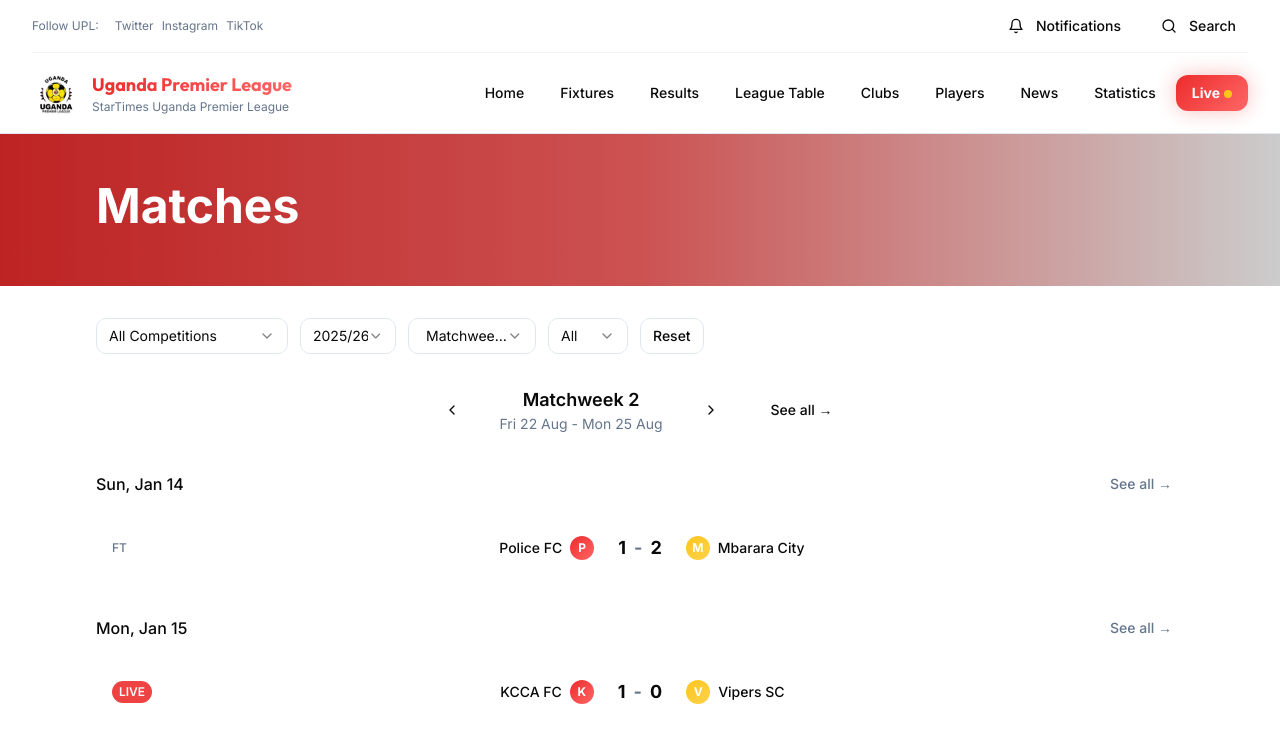
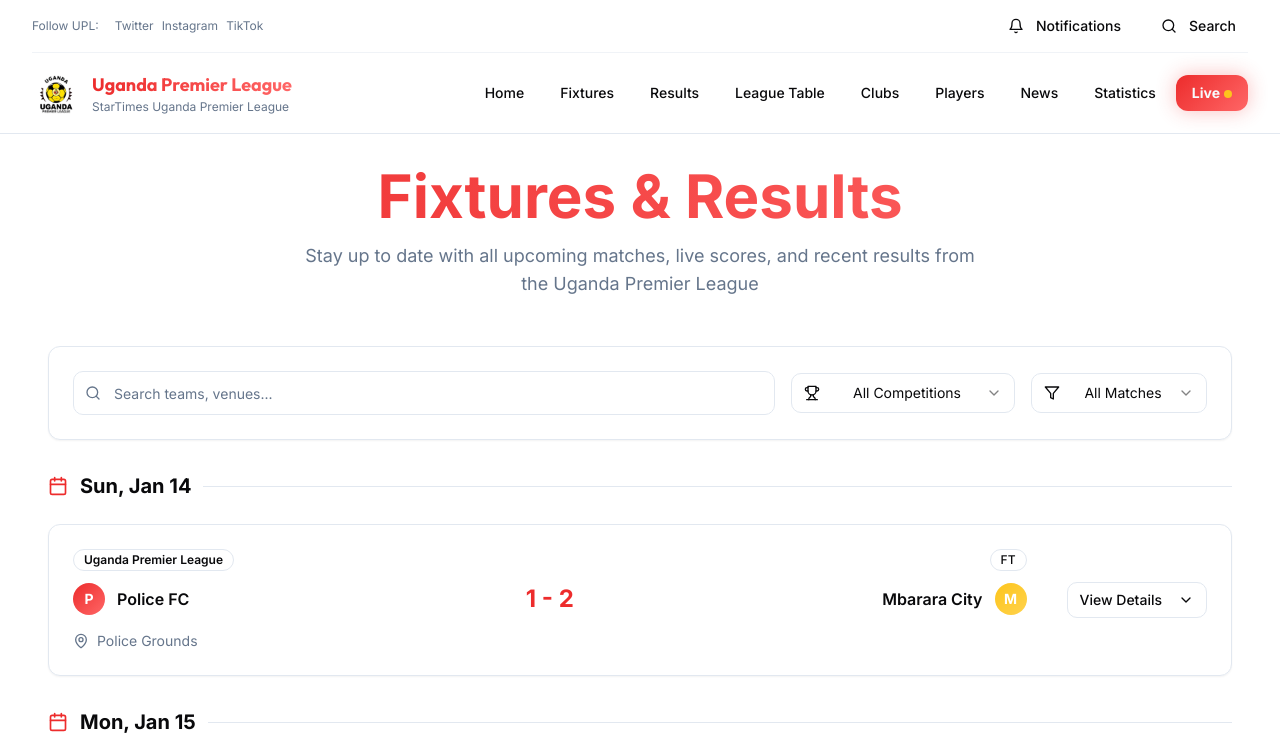
Before and after one commit to namronny111-max/uganda-football-hub-83, a React (Vite) app: page /fixtures in a window 1280 px wide. Shown: the top 740 px of the page. Built offline with nearby package versions, Linux system fonts and the light colour scheme.

Commit message:
Reverted to commit d803b7fc551f90764bc1854607f0c5da42891365

```diff
--- a/src/pages/Fixtures.tsx
+++ b/src/pages/Fixtures.tsx
@@ -1,5 +1,5 @@
 import { useState, useMemo } from "react";
-import { Calendar, Search, Filter, Clock, MapPin, Trophy, ChevronLeft, ChevronRight } from "lucide-react";
+import { Calendar, Search, Filter, Clock, MapPin, Trophy, ChevronDown } from "lucide-react";
 import Header from "@/components/Header";
 import Footer from "@/components/Footer";
 import { Card, CardContent } from "@/components/ui/card";
@@ -32,7 +32,6 @@ const Fixtures = () => {
   const [searchTerm, setSearchTerm] = useState("");
   const [selectedCompetition, setSelectedCompetition] = useState("all");
   const [selectedStatus, setSelectedStatus] = useState("all");
-  const [selectedWeek, setSelectedWeek] = useState("current");
 
   const mockFixtures: Match[] = [
     {
@@ -166,20 +165,36 @@ const Fixtures = () => {
     <div className="min-h-screen bg-background">
       <Header />
 
-      {/* Gradient Hero Header */}
-      <div className="relative bg-gradient-to-r from-primary via-primary-glow to-primary-accent text-white">
-        <div className="absolute inset-0 bg-black/20"></div>
-        <div className="relative container mx-auto px-6 sm:px-8 lg:px-16 xl:px-24 py-12">
-          <h1 className="text-4xl md:text-5xl font-bold mb-2">Matches</h1>
-        </div>
+      <main className="container mx-auto px-4 sm:px-6 lg:px-8 xl:px-12 py-8">
+        {/* Hero Section */}
+        <div className="text-center mb-12">
+          <h1 className="text-4xl md:text-5xl lg:text-6xl font-bold text-gradient-primary mb-4">
+            Fixtures & Results
+          </h1>
+          <p className="text-lg text-muted-foreground max-w-2xl mx-auto">
+            Stay up to date with all upcoming matches, live scores, and recent results from the Uganda Premier League
+          </p>
         </div>
 
-      <main className="container mx-auto px-6 sm:px-8 lg:px-16 xl:px-24 py-8">
-        {/* Compact Filters */}
-        <div className="flex flex-wrap items-center gap-3 mb-8">
+        {/* Filters */}
+        <Card className="mb-8 card-uganda">
+          <CardContent className="p-6">
+            <div className="flex flex-col lg:flex-row gap-4 items-start lg:items-center">
+              <div className="relative flex-1 min-w-0">
+                <Search className="absolute left-3 top-1/2 transform -translate-y-1/2 text-muted-foreground w-4 h-4" />
+                <Input
+                  placeholder="Search teams, venues..."
+                  value={searchTerm}
+                  onChange={(e) => setSearchTerm(e.target.value)}
+                  className="pl-10 h-11"
+                />
+              </div>
+
+              <div className="flex flex-col sm:flex-row gap-4 w-full lg:w-auto">
                 <Select value={selectedCompetition} onValueChange={setSelectedCompetition}>
-            <SelectTrigger className="w-48 h-9 text-sm">
-              <SelectValue placeholder="Premier League" />
+                  <SelectTrigger className="w-full sm:w-56">
+                    <Trophy className="w-4 h-4 mr-2" />
+                    <SelectValue placeholder="Competition" />
                   </SelectTrigger>
                   <SelectContent>
                     <SelectItem value="all">All Competitions</SelectItem>
@@ -189,138 +204,121 @@ const Fixtures = () => {
                   </SelectContent>
                 </Select>
 
-          <Select value="2025/26" onValueChange={() => {}}>
-            <SelectTrigger className="w-24 h-9 text-sm">
-              <SelectValue placeholder="2025/26" />
+                <Select value={selectedStatus} onValueChange={setSelectedStatus}>
+                  <SelectTrigger className="w-full sm:w-44">
+                    <Filter className="w-4 h-4 mr-2" />
+                    <SelectValue placeholder="Status" />
                   </SelectTrigger>
                   <SelectContent>
-              <SelectItem value="2025/26">2025/26</SelectItem>
-              <SelectItem value="2024/25">2024/25</SelectItem>
-            </SelectContent>
-          </Select>
-
-          <Select value={selectedWeek} onValueChange={setSelectedWeek}>
-            <SelectTrigger className="w-32 h-9 text-sm">
-              <SelectValue placeholder="Matchweek 2" />
-            </SelectTrigger>
-            <SelectContent>
-              <SelectItem value="current">Matchweek 2</SelectItem>
-              <SelectItem value="1">Matchweek 1</SelectItem>
-              <SelectItem value="3">Matchweek 3</SelectItem>
-            </SelectContent>
-          </Select>
-
-          <Select value={selectedStatus} onValueChange={setSelectedStatus}>
-            <SelectTrigger className="w-20 h-9 text-sm">
-              <SelectValue placeholder="Clubs" />
-            </SelectTrigger>
-            <SelectContent>
-              <SelectItem value="all">All</SelectItem>
+                    <SelectItem value="all">All Matches</SelectItem>
                     <SelectItem value="live">Live</SelectItem>
                     <SelectItem value="upcoming">Upcoming</SelectItem>
                     <SelectItem value="completed">Completed</SelectItem>
                   </SelectContent>
                 </Select>
-
-          <Button variant="outline" size="sm" className="h-9 px-3 text-sm">
-            Reset
-          </Button>
               </div>
-
-        {/* Week Navigation */}
-        <div className="flex items-center justify-center mb-8">
-          <Button variant="ghost" size="sm" className="p-2">
-            <ChevronLeft className="w-4 h-4" />
-          </Button>
-          <div className="mx-8 text-center">
-            <h2 className="text-lg font-semibold">Matchweek 2</h2>
-            <p className="text-sm text-muted-foreground">Fri 22 Aug - Mon 25 Aug</p>
             </div>
-          <Button variant="ghost" size="sm" className="p-2">
-            <ChevronRight className="w-4 h-4" />
-          </Button>
-          <Button variant="ghost" size="sm" className="ml-8 text-sm">
-            See all →
-          </Button>
-        </div>
+          </CardContent>
+        </Card>
 
         {/* Fixtures List */}
         {groupedFixtures.length > 0 ? (
           <div className="space-y-8">
             {groupedFixtures.map(([date, matches]) => (
-              <div key={date} className="space-y-1">
-                <div className="flex items-center justify-between mb-4">
-                  <h3 className="text-base font-medium text-foreground">
+              <div key={date} className="space-y-4">
+                <div className="flex items-center gap-3 mb-6">
+                  <Calendar className="w-5 h-5 text-primary" />
+                  <h2 className="text-xl font-bold text-foreground">
                     {formatDate(date)}
-                  </h3>
-                  <Button variant="ghost" size="sm" className="text-sm text-muted-foreground hover:text-foreground">
-                    See all →
-                  </Button>
+                  </h2>
+                  <div className="flex-1 h-px bg-border"></div>
                 </div>
 
-                <div className="space-y-1">
+                <div className="grid gap-4">
                   {matches.map((match) => (
-                    <div key={match.id} className="bg-card hover:bg-muted/50 transition-colors rounded-lg p-4">
-                      <div className="flex items-center justify-between">
-                        {/* Status Badge */}
-                        <div className="flex items-center gap-2 min-w-[60px]">
-                          {match.status === "completed" ? (
-                            <span className="text-xs text-muted-foreground font-medium">FT</span>
-                          ) : match.status === "live" ? (
-                            <Badge variant="destructive" className="text-xs px-1.5 py-0.5">
-                              LIVE
+                    <Card key={match.id} className="card-uganda hover:shadow-primary transition-all duration-300">
+                      <CardContent className="p-6">
+                        <div className="flex flex-col lg:flex-row lg:items-center gap-4">
+                          {/* Match Info */}
+                          <div className="flex-1">
+                            <div className="flex items-center justify-between mb-3">
+                              <Badge variant="outline" className="text-xs">
+                                {match.competition}
                               </Badge>
+                              {getStatusBadge(match)}
+                            </div>
+
+                            {/* Teams */}
+                            <div className="flex items-center justify-between gap-4 mb-4">
+                              <div className="flex items-center gap-3 flex-1">
+                                <div className="w-8 h-8 bg-gradient-primary rounded-full flex items-center justify-center text-white text-sm font-bold">
+                                  {match.homeTeam.charAt(0)}
+                                </div>
+                                <span className="font-semibold text-foreground">
+                                  {match.homeTeam}
+                                </span>
+                              </div>
+
+                              <div className="flex items-center gap-2 px-4">
+                                {match.status === "completed" || match.status === "live" ? (
+                                  <div className="text-2xl font-bold text-primary">
+                                    {match.homeScore} - {match.awayScore}
+                                  </div>
                                 ) : (
-                            <span className="text-xs text-muted-foreground font-medium">{match.time}</span>
+                                  <div className="text-lg font-medium text-muted-foreground">
+                                    VS
+                                  </div>
                                 )}
                               </div>
 
-                        {/* Teams and Score */}
-                        <div className="flex-1 flex items-center justify-center gap-6">
-                          <div className="flex items-center gap-2 min-w-[140px] justify-end">
-                            <span className="text-sm font-medium">{match.homeTeam}</span>
-                            <div className="w-6 h-6 bg-gradient-primary rounded-full flex items-center justify-center text-white text-xs font-bold">
-                              {match.homeTeam.charAt(0)}
+                              <div className="flex items-center gap-3 flex-1 justify-end">
+                                <span className="font-semibold text-foreground text-right">
+                                  {match.awayTeam}
+                                </span>
+                                <div className="w-8 h-8 bg-gradient-accent rounded-full flex items-center justify-center text-white text-sm font-bold">
+                                  {match.awayTeam.charAt(0)}
+                                </div>
                               </div>
                             </div>
 
-                          <div className="flex items-center gap-3">
-                            {match.status === "completed" || match.status === "live" ? (
-                              <div className="text-lg font-bold text-center">
-                                <span className="text-foreground">{match.homeScore}</span>
-                                <span className="text-muted-foreground mx-2">-</span>
-                                <span className="text-foreground">{match.awayScore}</span>
-                              </div>
-                            ) : (
-                              <div className="text-sm text-muted-foreground font-medium">vs</div>
-                            )}
-                          </div>
-
-                          <div className="flex items-center gap-2 min-w-[140px] justify-start">
-                            <div className="w-6 h-6 bg-gradient-accent rounded-full flex items-center justify-center text-white text-xs font-bold">
-                              {match.awayTeam.charAt(0)}
-                            </div>
-                            <span className="text-sm font-medium">{match.awayTeam}</span>
+                            {/* Venue */}
+                            <div className="flex items-center gap-2 text-sm text-muted-foreground">
+                              <MapPin className="w-4 h-4" />
+                              <span>{match.venue}</span>
                             </div>
                           </div>
 
-                        {/* Empty space for alignment */}
-                        <div className="min-w-[60px]"></div>
+                          {/* Action Button */}
+                          <div className="lg:ml-6">
+                            <Button
+                              variant="outline"
+                              size="sm"
+                              className="w-full lg:w-auto hover:bg-primary hover:text-primary-foreground transition-colors"
+                            >
+                              View Details
+                              <ChevronDown className="w-4 h-4 ml-2" />
+                            </Button>
                           </div>
                         </div>
+                      </CardContent>
+                    </Card>
                   ))}
                 </div>
               </div>
             ))}
           </div>
         ) : (
-          <div className="text-center py-12">
-            <Calendar className="w-16 h-16 mx-auto text-muted-foreground/50 mb-4" />
-            <h3 className="text-lg font-semibold mb-2">No fixtures found</h3>
-            <p className="text-sm text-muted-foreground">
+          <Card className="text-center py-12">
+            <CardContent>
+              <div className="text-muted-foreground mb-4">
+                <Calendar className="w-16 h-16 mx-auto text-muted-foreground/50" />
+              </div>
+              <h3 className="text-xl font-semibold mb-2">No fixtures found</h3>
+              <p className="text-muted-foreground">
                 Try adjusting your search criteria or filters
               </p>
-          </div>
+            </CardContent>
+          </Card>
         )}
       </main>
 
```
Lines whose indentation alone changed are shown as unchanged.
